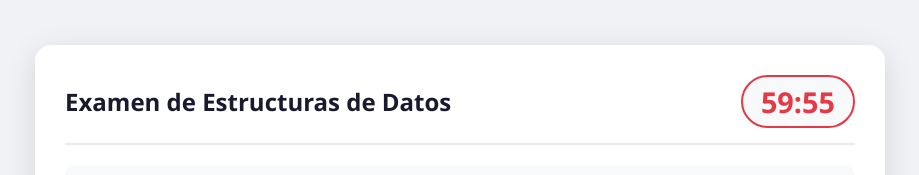
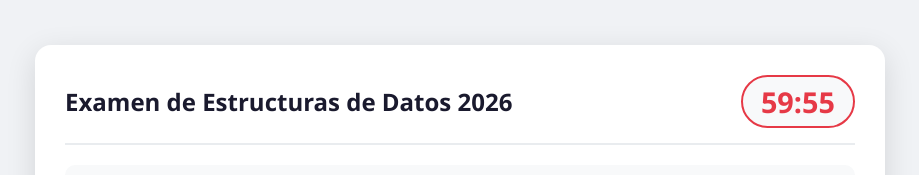
Before and after one commit to fasomacona/examenes, a plain HTML site: page estructura.html in a window 1280 px wide. Shown: the top 175 px of the page, without its empty margins (180-1099 px from the left). Drawn offline with Linux system fonts and the light colour scheme.

Commit message:
Update exam title to include year 2026

```diff
--- a/estructura.html
+++ b/estructura.html
@@ -191,7 +191,7 @@
 <body>
 <div class="container">
     <div class="header">
-        <h1>Examen de Estructuras de Datos</h1>
+        <h1>Examen de Estructuras de Datos 2026</h1>
         <div class="timer" id="timerDisplay">60:00</div>
     </div>
 
```
